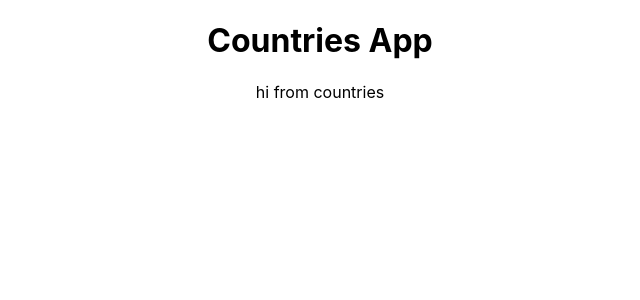
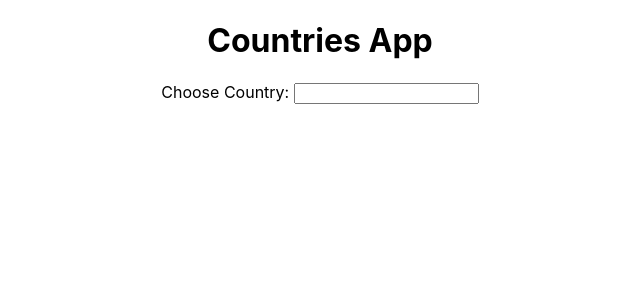
Before and after one commit to atenajoon/CountriesApp, a React (Create React App) app: page / in a window 1280 px wide. Shown: the top 300 px of the page, without its empty margins (320-960 px from the left). Built offline with nearby package versions, Linux system fonts and the light colour scheme.

Commit message:
basic input field and label created

```diff
--- a/src/components/CountriesApp.jsx
+++ b/src/components/CountriesApp.jsx
@@ -1,5 +1,10 @@
 const CountriesApp = () => {
-  return <div>hi from countries</div>;
+  return (
+    <div>
+      <label htmlFor="country">Choose Country: </label>
+      <input id="country" />
+    </div>
+  );
 };
 
 export default CountriesApp;
```
